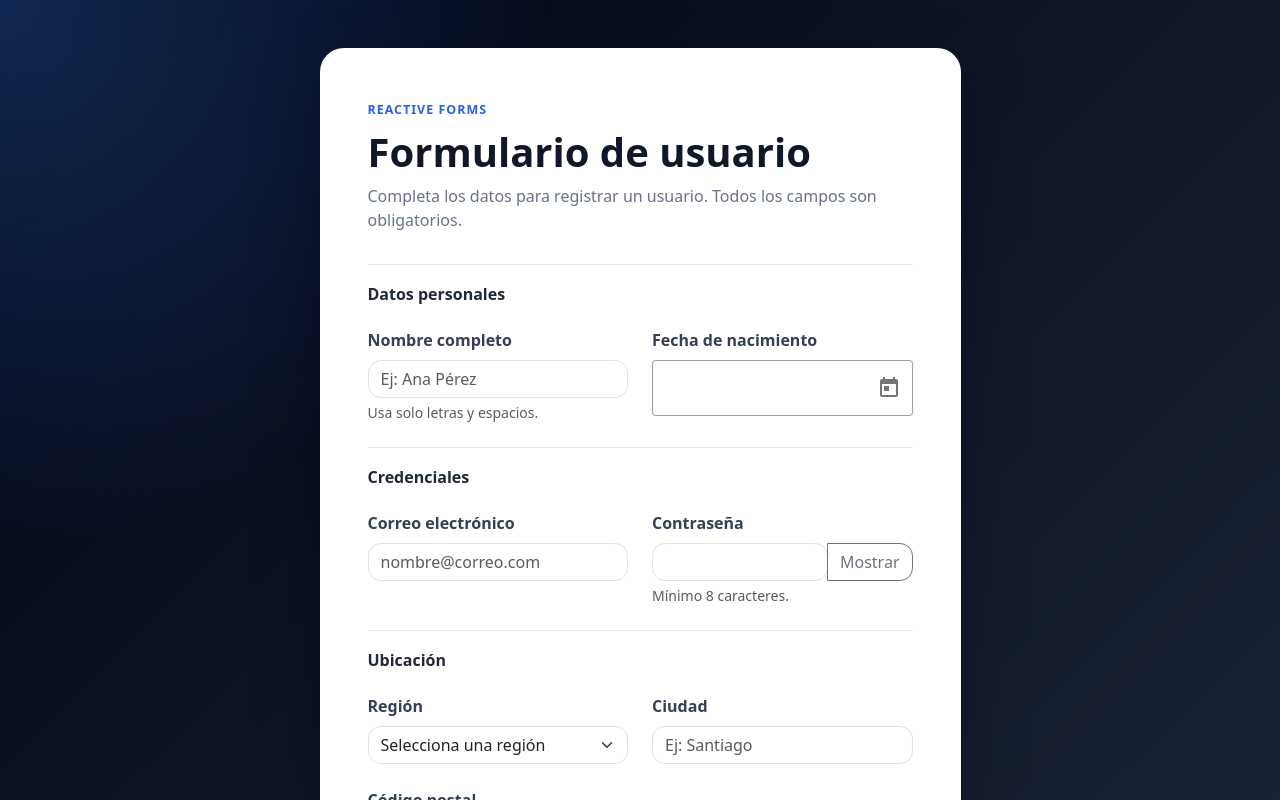
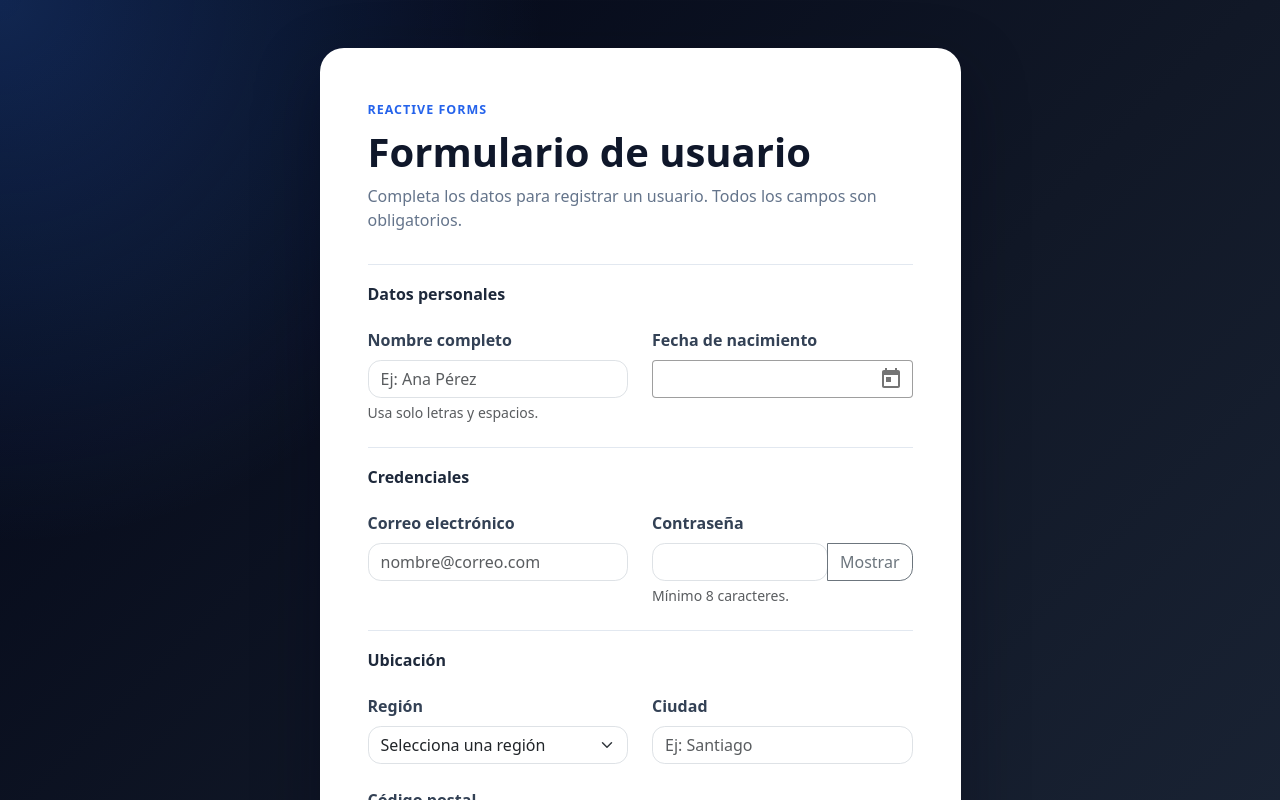
Before and after one commit to cristianjonhson/ProyectoAngular-ReactiveForms, an Angular app: page / in a window 1280 px wide. Shown: the top 800 px of the page. Built offline with nearby package versions, Linux system fonts and the light colour scheme.

Commit message:
feat: agregar estilos para el campo de fecha en el formulario de usuarios

```diff
--- a/src/app/modules/users/users.component.css
+++ b/src/app/modules/users/users.component.css
@@ -55,8 +55,82 @@ h1 {
   display: block;
 }
 
+.date-field ::ng-deep .mat-mdc-text-field-wrapper {
+  background: #ffffff;
+  border-radius: 0.8rem;
+  height: 38px;
+}
+
+.date-field ::ng-deep .mat-mdc-form-field-flex,
+.date-field ::ng-deep .mat-mdc-form-field-infix {
+  min-height: 38px;
+}
+
+.date-field ::ng-deep .mat-mdc-form-field-infix {
+  padding: 7px 0;
+}
+
+.date-field ::ng-deep .mat-mdc-input-element {
+  color: #212529;
+  font-family: inherit;
+  font-size: 1rem;
+  line-height: 1.5;
+}
+
+.date-field ::ng-deep .mat-mdc-form-field-icon-suffix {
+  align-items: center;
+  display: flex;
+  height: 38px;
+  padding: 0 0.25rem 0 0;
+}
+
+.date-field ::ng-deep .mat-mdc-icon-button.mat-mdc-button-base {
+  --mdc-icon-button-state-layer-size: 36px;
+  height: 36px;
+  padding: 6px;
+  width: 36px;
+}
+
+.date-field ::ng-deep .mdc-notched-outline__leading,
+.date-field ::ng-deep .mdc-notched-outline__notch,
+.date-field ::ng-deep .mdc-notched-outline__trailing {
+  border-color: #dee2e6;
+}
+
+.date-field:hover ::ng-deep .mdc-notched-outline__leading,
+.date-field:hover ::ng-deep .mdc-notched-outline__notch,
+.date-field:hover ::ng-deep .mdc-notched-outline__trailing {
+  border-color: #86b7fe;
+}
+
+.date-field.mat-focused ::ng-deep .mdc-notched-outline__leading,
+.date-field.mat-focused ::ng-deep .mdc-notched-outline__notch,
+.date-field.mat-focused ::ng-deep .mdc-notched-outline__trailing {
+  border-color: #86b7fe;
+  border-width: 1px;
+}
+
+.date-field.mat-focused ::ng-deep .mat-mdc-text-field-wrapper {
+  box-shadow: 0 0 0 0.25rem rgba(13, 110, 253, 0.25);
+}
+
+.date-field-invalid ::ng-deep .mdc-notched-outline__leading,
+.date-field-invalid ::ng-deep .mdc-notched-outline__notch,
+.date-field-invalid ::ng-deep .mdc-notched-outline__trailing {
+  border-color: #dc3545;
+}
+
+.date-field-invalid.mat-focused ::ng-deep .mat-mdc-text-field-wrapper {
+  box-shadow: 0 0 0 0.25rem rgba(220, 53, 69, 0.25);
+}
+
 .date-field ::ng-deep .mat-mdc-form-field-subscript-wrapper {
   display: none;
+}
+
+.date-error {
+  display: block;
+  margin-top: 0.25rem;
 }
 
 .address-item {
```
